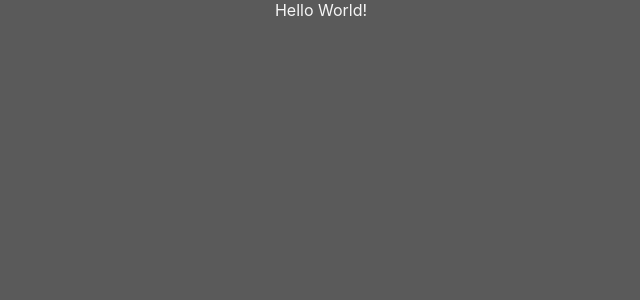
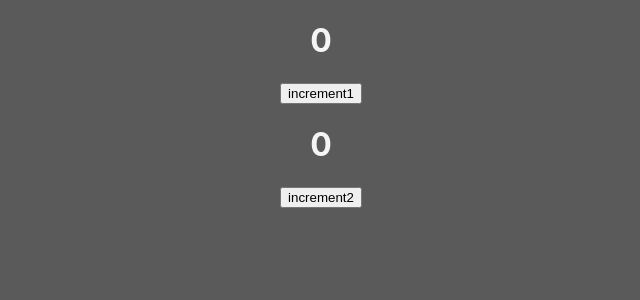
Before and after one commit to tgmrks/react-hooks, a React (Create React App) app: page / in a window 1280 px wide. Shown: the top 300 px of the page, without its empty margins (319-959 px from the left). Built offline with nearby package versions, Linux system fonts and the light colour scheme.

Commit message:
adding useMemo example

```diff
--- a/src/App.js
+++ b/src/App.js
@@ -1,9 +1,26 @@
 import './App.css';
+import { useState } from 'react'
+import Child1 from './Child1'
+import Child2 from './Child2'
 
 function App() {
+
+  const [count1, setCount1] = useState(0)
+  const [count2, setCount2] = useState(0)
+
+  function increment1() {
+    setCount1(count1 + 1)
+  }
+  function increment2() {
+    setCount2(count2 + 1)
+  }
+
   return (
     <div className="App">
-      Hello World!
+      <Child1 value={count1}/>
+      <button onClick={() => {increment1()}}>increment1</button>
+      <Child2 value={count2}/>
+      <button onClick={() => {increment2()}}>increment2</button>
     </div>
   );
 }
--- /dev/null
+++ b/src/Child1.jsx
@@ -0,0 +1,10 @@
+import React from 'react';
+import { memo } from 'react';
+
+function Child1 ({value}) {
+    console.log("child1 = ", value);
+    return (
+        <h1>{value}</h1>
+    )
+}
+export default memo(Child1);
--- /dev/null
+++ b/src/Child2.jsx
@@ -0,0 +1,10 @@
+import React from 'react';
+import { memo } from 'react';
+
+function Child2 ({value}) {
+    console.log("child2 = ", value);
+    return (
+        <h1>{value}</h1>
+    )
+}
+export default memo(Child2);
```
